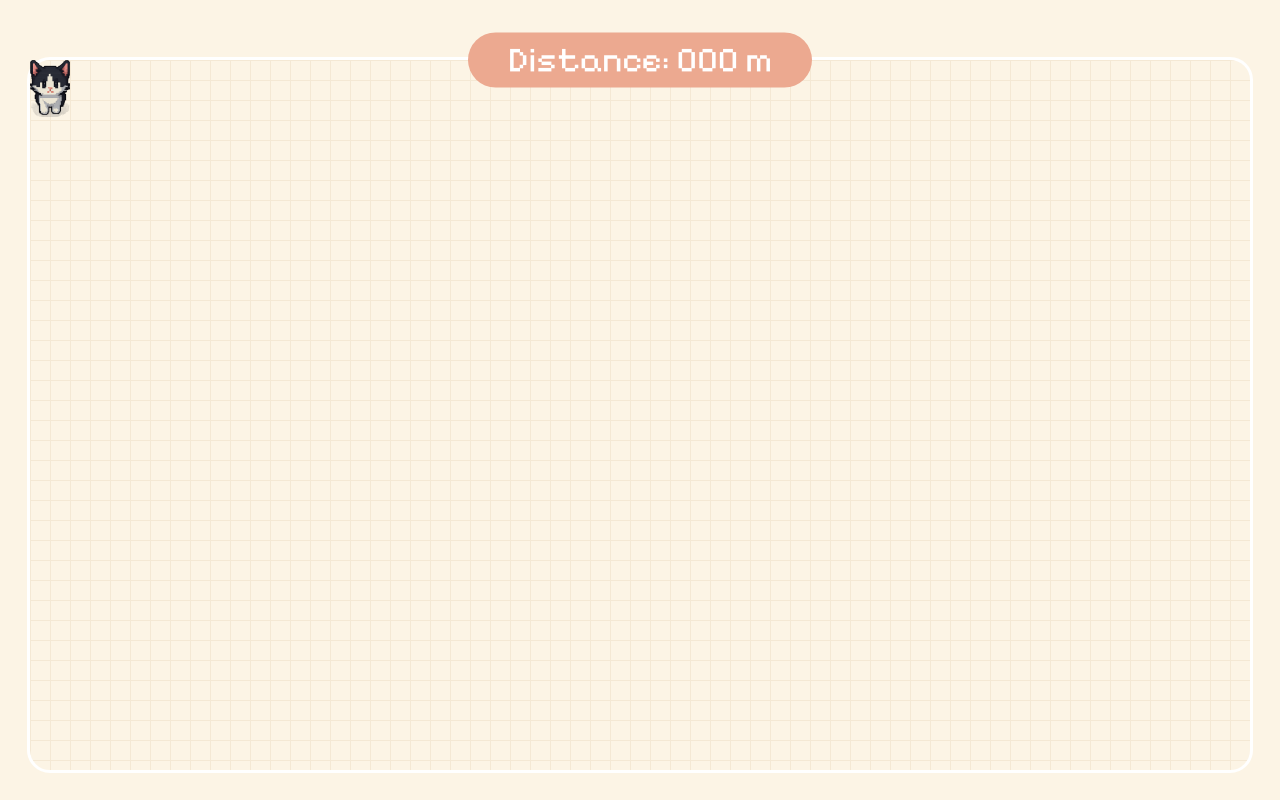
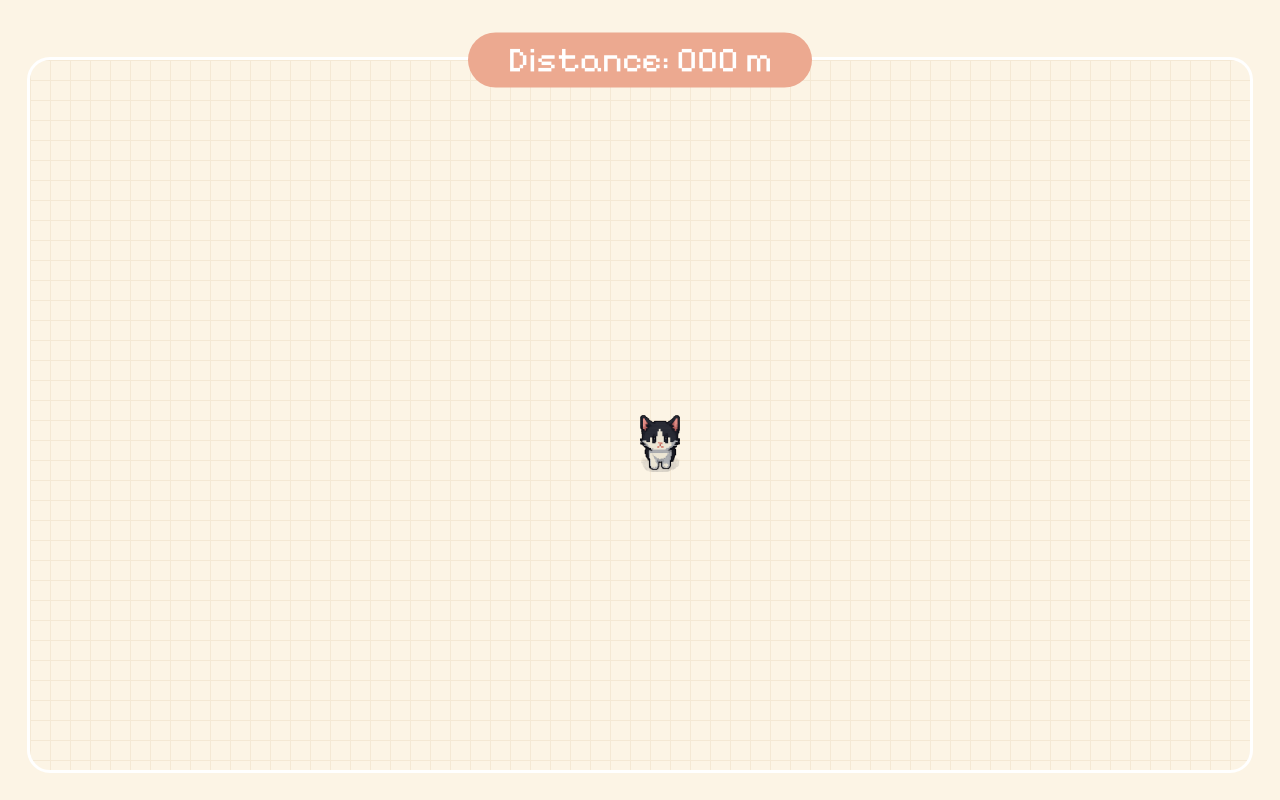
Before and after one commit to uells/tg-pixel-cat, a React (Create React App) app in the folder frontend/: page / in a window 1280 px wide. Built offline with nearby package versions, Linux system fonts and the light colour scheme.

Commit message:
feature(structure): Создана механика для расчета размера поля #15

```diff
--- a/frontend/src/components/GameField/GameField.css
+++ b/frontend/src/components/GameField/GameField.css
@@ -9,4 +9,5 @@
         linear-gradient(rgba(244, 232, 212, 1) 1px, transparent 1px),
         linear-gradient(to right, rgba(244, 232, 212, 1) 1px, transparent 1px);
     background-size: 20px 20px;
+    overflow: hidden;
 }
--- a/frontend/src/components/GameField/GameField.jsx
+++ b/frontend/src/components/GameField/GameField.jsx
@@ -1,15 +1,31 @@
+import { useRef, useEffect, useState } from "react"
 import './GameField.css'
 import Cat from '../Cat/Cat';
-import CatV2 from '../CatV2/CatV2';
 
 export default function GameField() {
+    const fieldGrid = useRef();
+    const [fieldSize, setFieldSize] = useState();
+
+    useEffect(() => {
+        if (fieldGrid.current) {
+            setFieldSize({
+                width: fieldGrid.current.offsetWidth,
+                height: fieldGrid.current.offsetHeight,
+            });
+        }
+    }, []);
+
     return (
         <div className="game-field">
-            <div className="game-field__grid">
-                <CatV2
-                    x="450px"
-                    y="30px"
-                />
+            <div ref={fieldGrid} className="game-field__grid">
+                {fieldSize && (
+                    <Cat
+                        x={fieldSize.width / 2}
+                        y={fieldSize.height / 2}
+                        fieldSize = {fieldSize}
+                    />
+                )}
+
             </div>
         </div>
     );
```
